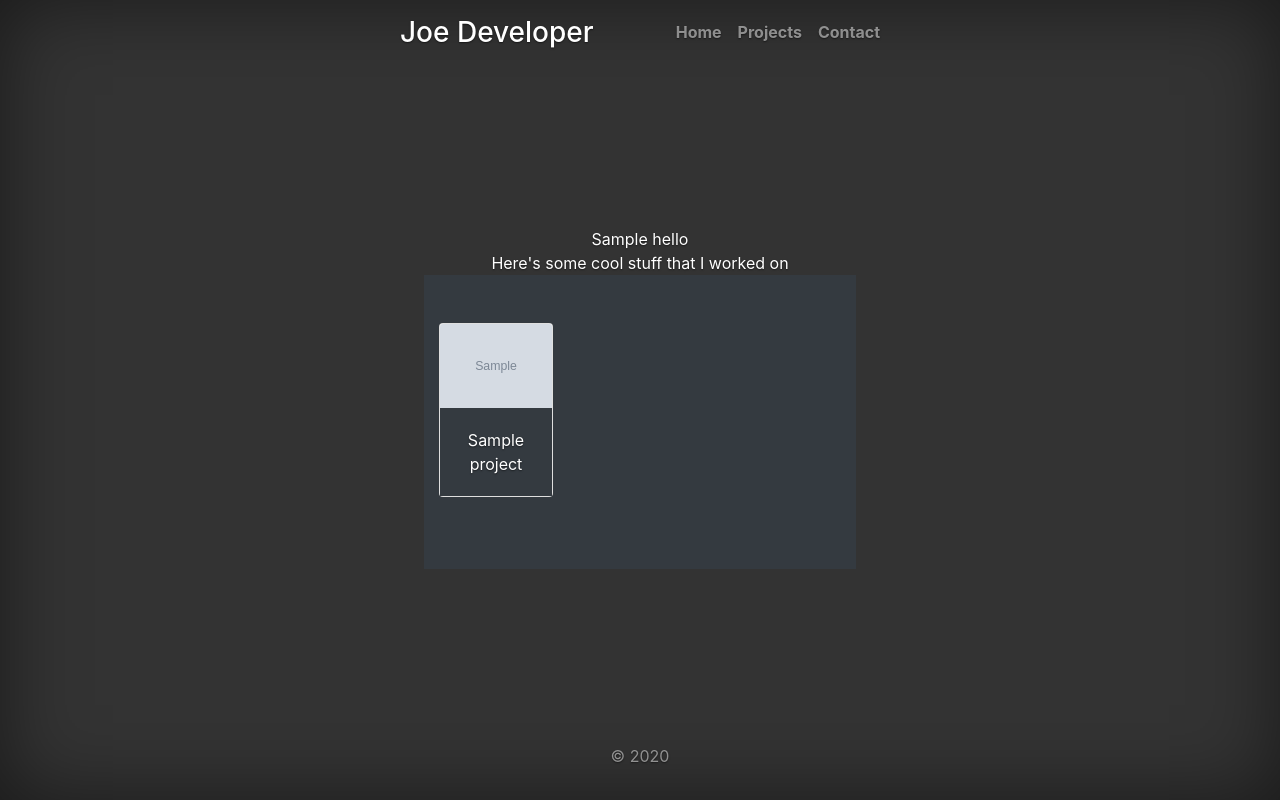
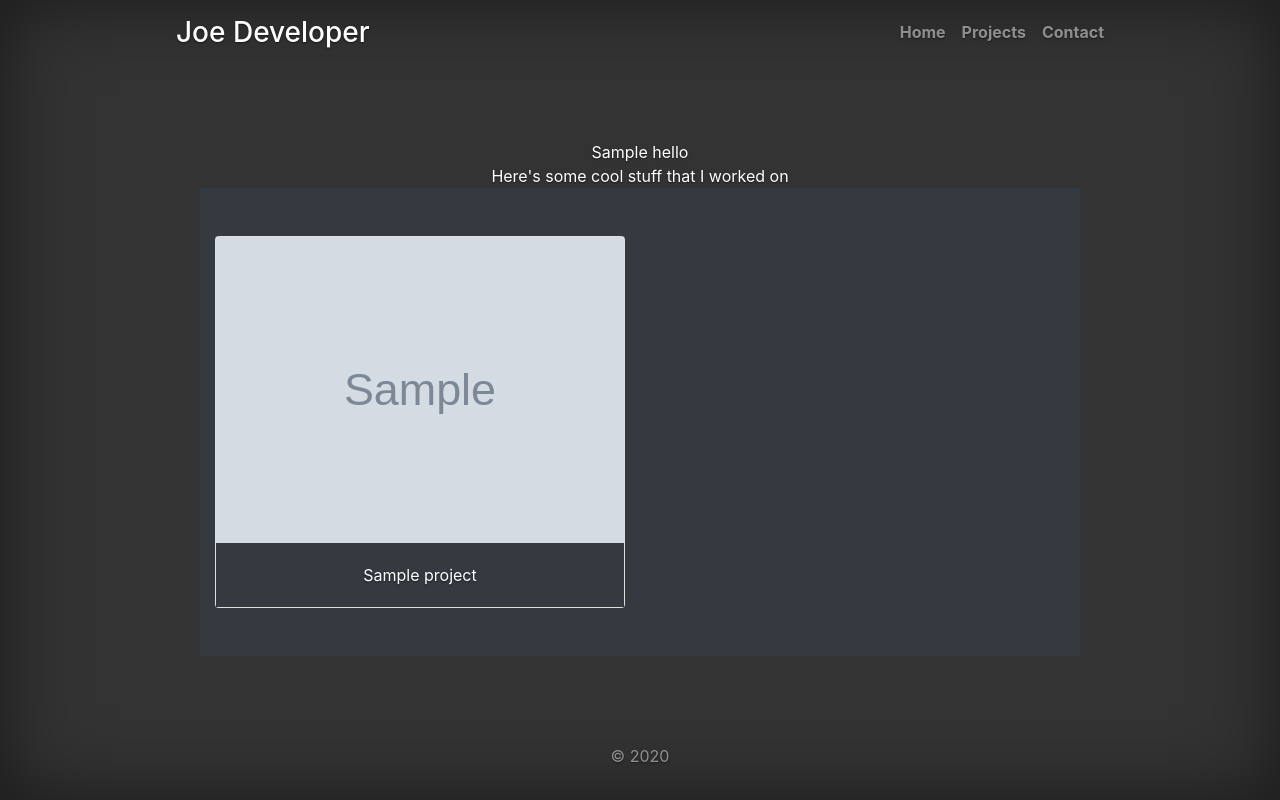
Before and after one commit to comandrei/portfolio-contentstack-poc, a Django app: template portfolio/web/templates/home.html in a window 1280 px wide. Run offline with Django 3.2, Linux system fonts and the light colour scheme; the template is opened without the code that fills it: most values are stand-ins (such as "Sample title", 1, 10 or a date in 2020); grey boxes marked "Sample" are stand-in pictures; some libraries are stand-ins or nearby versions.

Commit message:
Styling changes

```diff
--- a/portfolio/web/static/css/cover.css
+++ b/portfolio/web/static/css/cover.css
@@ -43,7 +43,7 @@ body {
 }
 
 .cover-container {
-  max-width: 42em;
+  width: 60em;
 }
 
 
--- a/portfolio/web/templates/includes/project_thumbnail.html
+++ b/portfolio/web/templates/includes/project_thumbnail.html
@@ -1,5 +1,5 @@
-<div class="col-md-4">
-    <div class="card mb-4 box-shadow">
+<div class="col-md-6">
+    <div class="card mb-6 box-shadow">
       <img class="card-img-top" src="{{project.image}}" alt="Card image cap">
       <div class="card-body bg-dark">
         <p class="card-text"><a href="{{ project.url }}">{{ project.title }}</a></p>
```
Also changed, not shown: portfolio/web/templates/project.html (+15 -6 lines).
